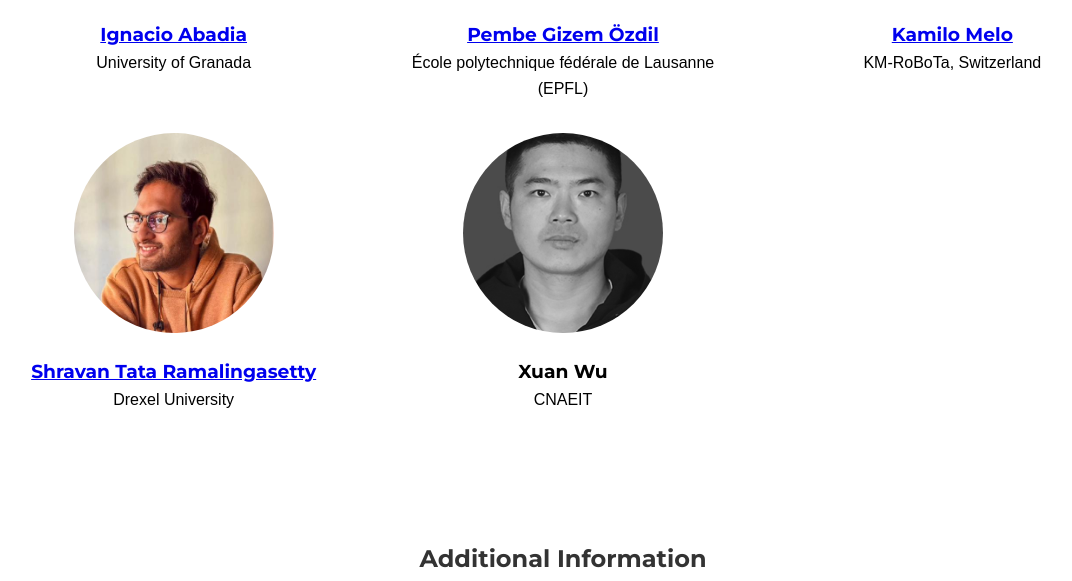
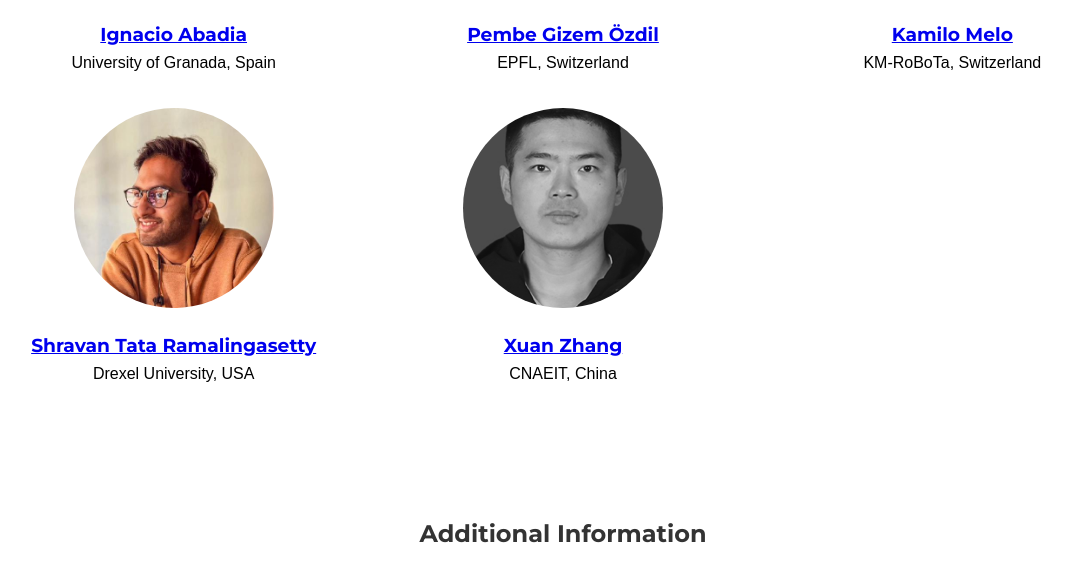
Before and after one commit to neural-robots/ws, a plain HTML site: page index.html in a window 1280 px wide. Shown: the part 2219-2800 px from the top of the page, without its empty margins (77-1149 px from the left). Drawn offline with Linux system fonts and the light colour scheme.

Commit message:
change uni names

```diff
--- a/index.html
+++ b/index.html
@@ -248,7 +248,7 @@
         <img src="assets/hangzhou.jpg" alt="Workshop Banner">
         <div class="banner-content" style="color: #f5f5f5;">
             <h1><b style="font-size: 1.5em;">IROS 2025 Workshop</b>
-                <br>on<br>Robot Embodied Computational Neuroscience</h1>
+                <br>on<br>Robot Embedded Computational Neuroscience</h1>
             <p style="font-size: 1.5em;"><i>October 19-25, 2025 in Hangzhou, China</i></p>
         </div>
     </div>
@@ -318,12 +318,12 @@
             <div class="person">
                 <img src="assets/ignacio.jpg" alt="Organizer 1">
                 <h3><a href="https://acn.ugr.es/author/ignacio-abadia/" target="_blank">Ignacio Abadia</a></h3>
-                <p>University of Granada</p>
+                <p>University of Granada, Spain</p>
             </div>
             <div class="person">
                 <img src="assets/gizem.png" alt="Organizer 2">
                 <h3><a href="https://gizemozd.github.io/" target="_blank">Pembe Gizem Özdil</a></h3>
-                <p>École polytechnique fédérale de Lausanne (EPFL)</p>
+                <p>EPFL, Switzerland</p>
             </div>
             <div class="person">
                 <img src="assets/kamilo.png" alt="Organizer 3">
@@ -333,12 +333,12 @@
             <div class="person">
                 <img src="assets/shravan.jpg" alt="Organizer 4">
                 <h3><a href="https://waveparticle.one/" target="_blank">Shravan Tata Ramalingasetty</a></h3>
-                <p>Drexel University</p>
+                <p>Drexel University, USA</p>
             </div>
             <div class="person">
                 <img src="assets/xuan.png" alt="Organizer 5">
-                <h3>Xuan Wu</h3>
-                <p>CNAEIT</p>
+                <h3><a href="https://ieeexplore.ieee.org/author/37085844595" target="_blank">Xuan Zhang</a></h3>
+                <p>CNAEIT, China</p>
             </div>
         </div>
     </section>
```
